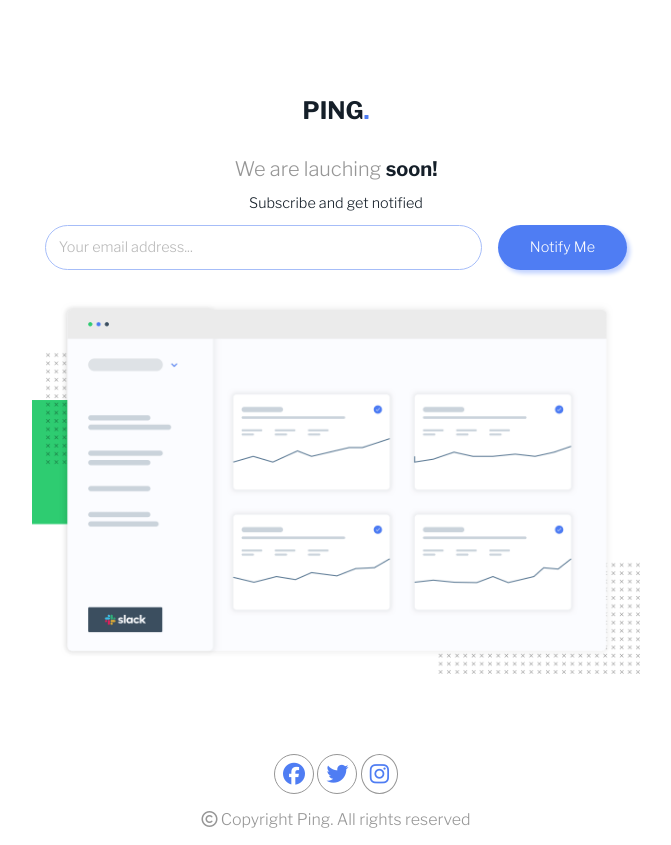
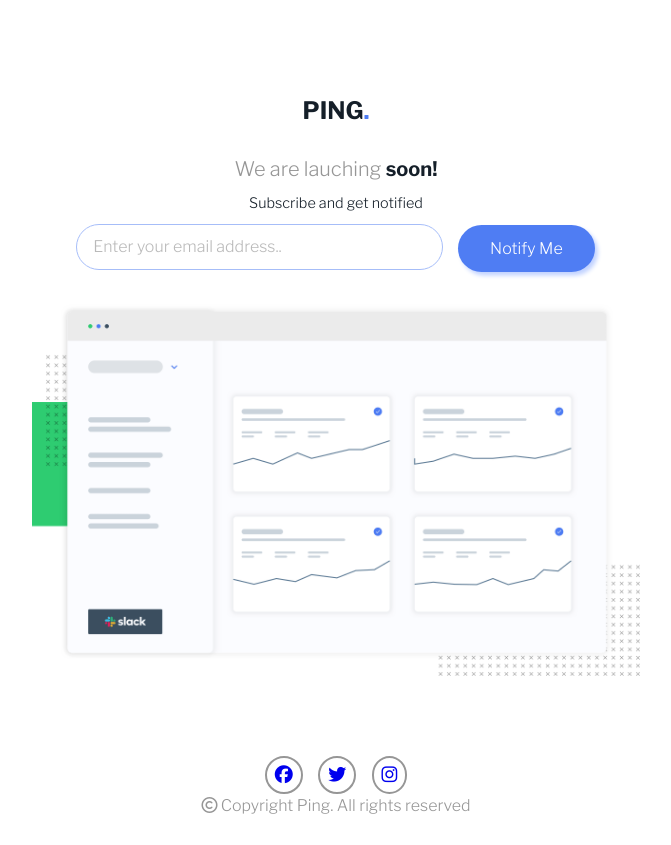
Before and after one commit to SethNamara/Ping-page-master, a plain HTML site: page index.html in a window 1280 px wide. Shown: the whole page, without its empty margins (304-975 px from the left). Drawn offline with nearby package versions, Linux system fonts and the light colour scheme.

Commit message:
Fixing the input and icons

```diff
--- a/index.html
+++ b/index.html
@@ -32,7 +32,7 @@
             </h2>
             <p class="info">Subscribe and get notified</p>
             <form class="form" id="form">
-                <input id="email" type="text" placeholder="Your email address...">
+                <input id="email" type="text" placeholder="Enter your email address..">
                 <div class="error__messeage"></div>
                 <button onclick="validation()" type="submit" class="button">Notify Me</button>
             </form>
@@ -40,16 +40,13 @@
         </div>
 
         <div class="footer">
-            <ul class="social__icons">
-                <li class="social__links">
+                <div class="social__links">
                     <a href="#"><i class="fa-brands fa-facebook"></i></a>
                     <a href="#"><i class="fa-brands fa-twitter"></i></a>
                     <a href="#"><i class="fa-brands fa-instagram"></i></a>
-                </li>
-            </ul>
+                </div>
             <div class="copy__right">
                 <i class="fa-regular fa-copyright"></i>
-                <!-- <i class="fa-solid fa-copyright"></i> -->
                 <p>Copyright Ping. All rights reserved</p>
             </div>
         </div>
--- a/style.css
+++ b/style.css
@@ -57,6 +57,7 @@ body {
     font-family: var(--ff-family);
     font-size: var(--fs-150);
     color: var(--clr-accent-300);
+    margin-inline: .5rem;
 }
 
 .container {
@@ -102,16 +103,22 @@ body {
 }
 
 .form {
+    margin: 0 auto;
+    max-width: 50rem;
     display: flex;
     gap: .5rem;
     flex-direction: column;
-    font-size: var(--fs-100);
 }
 
 input {
-    padding: .8rem 15rem .8rem .8rem;
-    border: .5px solid var(--clr-secondary-100);
-    border-radius: 30px;
+    border-radius: 100vw;
+    padding-left: 1rem;
+    padding-top: 1.4rem;
+    padding-bottom: 1.4rem;
+    width: 100%;
+    height: 30px;
+    border: none;
+    outline: .5px solid var(--clr-secondary-100);
     opacity: .5;
     cursor: pointer;
 }
@@ -123,8 +130,8 @@ input {
 .button {
     cursor: pointer;
     color: #fff;
-    padding: .8rem 2rem;
-    border-radius: 30px;
+    padding: .9rem 2rem;
+    border-radius: 100vw;
     border: none;
     background-color: var(--clr-secondary-100);
     box-shadow: 3px 3.5px 4px var(--clr-secondary-200);
@@ -134,24 +141,30 @@ input {
     opacity: .8;
 }
 
-.social__icons {
-    padding-bottom: 1rem;
+.social__links {
+    height: 40px;
+    text-align: center;
+}
+
+.social__links a {
+    height: 40px;
+    width: 40px;
+    text-align: center;
+    line-height: 40px;
+    padding: .5rem;
 }
 
 .social__links a i {
-    font-size: var(--fs-400);
-    border: 1.5px solid var(--clr-accent-300);
+    font-size: var(--fs-200);
+    outline: 2px solid var(--clr-accent-300);
     padding: .5rem;
     border-radius: 50%;
-    color: var(--clr-accent-100);
 }
 
 .social__links a i:hover {
-    border: none;
-    background-color: var(--clr-secondary-100);
-    border: 1.5px solid var(--clr-secondary-100);
+    outline: none;
     color: #fff;
-    transition: .2s ease-in-out;
+    background-color: var(--clr-accent-100);
 }
 
 .copy__right {
@@ -169,10 +182,6 @@ input {
         }
 
     input {
-        padding: .8rem 15rem .8rem .8rem;
-        border: .5px solid var(--clr-secondary-100);
-        border-radius: 30px;
-        opacity: .5;
-        cursor: pointer;
+        width: 60%;
         }
 }
```
